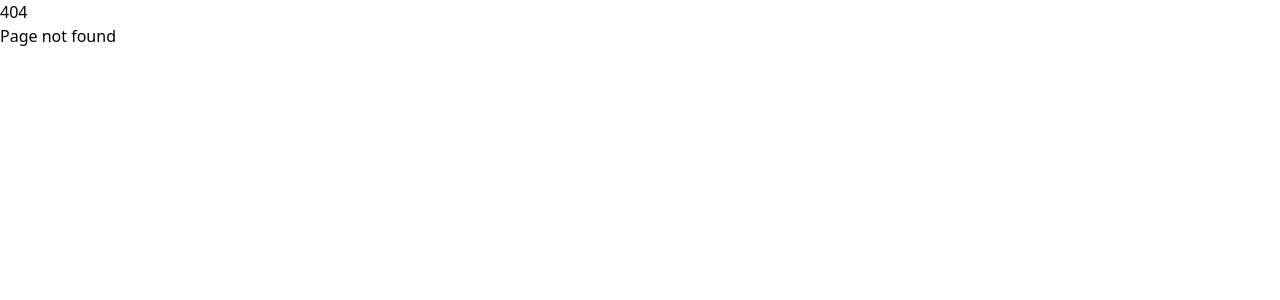
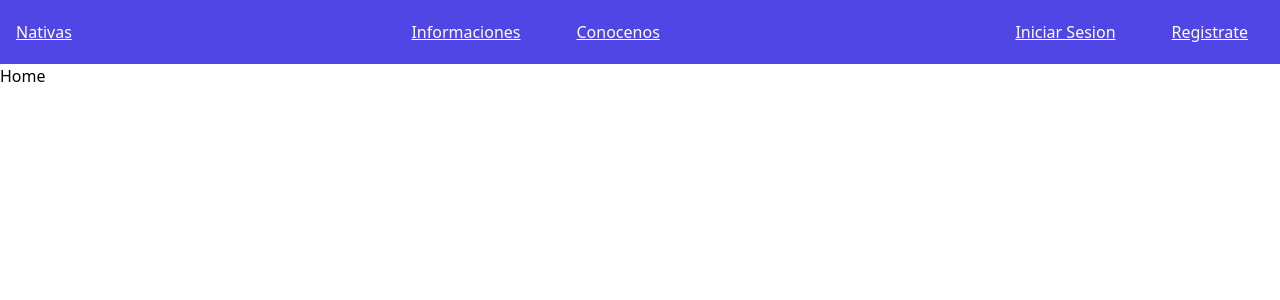
Before and after one commit to Nois1nsan3/NativasApp, a React (Vite) app: page / in a window 1280 px wide. Before the commit this address had no page. Shown: the top 300 px of the page. Built offline with nearby package versions, Linux system fonts and the light colour scheme; a web font is replaced by a local one.

Commit message:
estilos de navbar

```diff
--- a/src/App.jsx
+++ b/src/App.jsx
@@ -1,9 +1,10 @@
 import React from 'react'
 // import Login from './components/Login'
+import { BrowserRouter, Route, Routes } from 'react-router-dom'
 
 import { Error404 } from './containers/errors/Error404.jsx'
-
-import { BrowserRouter, Route, Routes } from 'react-router-dom'
+import { Home } from './containers/pages/Home.jsx'
+import { Login } from './containers/pages/Login.jsx'
 import { Registrate } from './containers/pages/Registrate.jsx'
 
 function App () {
@@ -11,6 +12,8 @@ function App () {
 
     <BrowserRouter>
       <Routes>
+        <Route path='/' element={<Home />} />
+        <Route path='/login' element={<Login />} />
         <Route path='/registrate' element={<Registrate />} />
         <Route path='*' element={<Error404 />} />
       </Routes>
--- a/src/components/FormularioLogin.jsx
+++ b/src/components/FormularioLogin.jsx
@@ -1,4 +1,20 @@
+import { useState } from 'react'
+
 export function FormularioLogin () {
+  const [usuario, setUsuario] = useState('')
+  const [password, setPassword] = useState('')
+
+  const handleFormulario = (e) => {
+    e.preventDefault()
+    console.log('usuario', usuario)
+
+    const data = {
+      usuario,
+      password
+
+    }
+  }
+
   return (
     <form className='w-full flex flex-col items-center p-8'>
       <div className='bg-clip-text bg-gradient-to-r from-purple-500 to-indigo-500'>
@@ -9,6 +25,7 @@ export function FormularioLogin () {
       <div className='w-3/5 flex flex-col py-2'>
         <label className='font-mplus text-3xl font-bold'>Usuario</label>
         <input
+          onChange={(e) => setUsuario(e.target.value)}
           className='py-3 font-mplus font-bold rounded-lg border-2 border-blue-700 mt-2 p-2'
           placeholder='HOLA@TUCORREO.CL'
           type='text'
@@ -17,6 +34,7 @@ export function FormularioLogin () {
       <div className='w-3/5 flex flex-col py-2'>
         <label className='font-mplus text-3xl font-bold '>Contraseña</label>
         <input
+          onChange={(e) => setPassword(e.target.value)}
           className='py-3 font-mplus font-bold rounded-lg border-2 border-violet-600 mt-2 p-2'
           placeholder='INGRESA TU CONTRASEÑA'
           type='password'
@@ -26,7 +44,10 @@ export function FormularioLogin () {
         <p>¿No tienes una cuenta ? Registrate!</p>
         <p>¿Olvidaste tu contraseña? </p>
       </div>
-      <button className='btn-indigo w-4/5 my-5 py-5 bg-gradient-to-r from-blue-500 to-violet-500 text-white font-semibold rounded-lg'>
+      <button
+        onClick={handleFormulario}
+        className='btn-indigo w-4/5 my-5 py-5 bg-gradient-to-r from-blue-500 to-violet-500 text-white font-semibold rounded-lg'
+      >
         INGRESAR
       </button>
     </form>
--- a/src/components/NavBar.jsx
+++ b/src/components/NavBar.jsx
@@ -1,18 +1,18 @@
 export function NavBar () {
   return (
-    <nav>
+    <nav className='w-screen h-16 flex justify-between items-center px-4 bg-indigo-600 text-white underline '>
       <div>
         <h3>Nativas</h3>
       </div>
-      <ul>
-        <li>Informaciones</li>
-        <li>Conocenos</li>
+      <ul className='flex gap-6'>
+        <li className='p-4'>Informaciones</li>
+        <li className='p-4'>Conocenos</li>
       </ul>
-      <div>
-        <h3>Iniciar Sesion</h3>
-        <h3>Registrate</h3>
-      </div>
-      iniciar sesion
+      <ul className='flex gap-6'>
+        <li className='p-4'>Iniciar Sesion</li>
+        <li className='p-4'>Registrate</li>
+      </ul>
     </nav>
+
   )
 }
--- a/src/containers/pages/Home.jsx
+++ b/src/containers/pages/Home.jsx
@@ -1,11 +1,11 @@
 import { Layout } from '../../hoc/layout/Layout'
-import { Login } from './Login'
+import { NavBar } from '../../components/NavBar'
 
 export function Home () {
   return (
     <Layout>
+      <NavBar />
       <h1>Home</h1>
-      <Login />
 
     </Layout>
   )
--- a/src/containers/pages/Login.jsx
+++ b/src/containers/pages/Login.jsx
@@ -1,8 +1,8 @@
 import { FormularioLogin } from '../../components/FormularioLogin'
 import { Layout } from '../../hoc/layout/Layout'
-import loginImg from '../assets/Roller_Login.png'
+import loginImg from '../../assets/Roller_Login.png'
 
-export default function Login () {
+export function Login () {
   return (
     <Layout>
       <div className='flex overflow-hidden h-screen w-full'>
--- a/src/styles/index.css
+++ b/src/styles/index.css
@@ -20,3 +20,7 @@
 			rgba(53, 24, 170, 0.8) 10.42%,
 			rgba(150, 24, 170, 0.8) 100%);
 }
+
+li {
+	cursor: pointer;
+}
--- a/tailwind.config.js
+++ b/tailwind.config.js
@@ -9,6 +9,5 @@ export default {
         mplus: ["'M PLUS 1 Code'", 'sans-serif']
       }
     },
-    plugins: [require('@tailwindcss/typography')]
   }
 }
```
